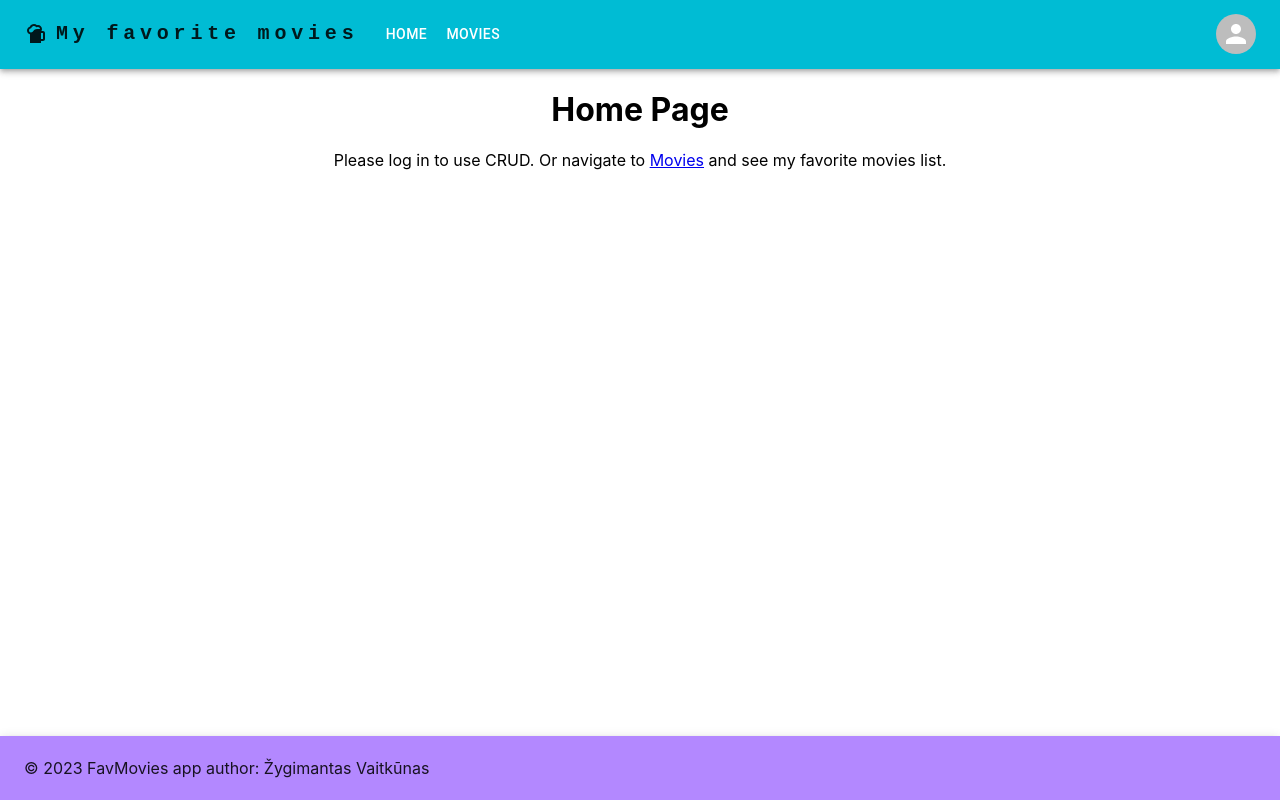
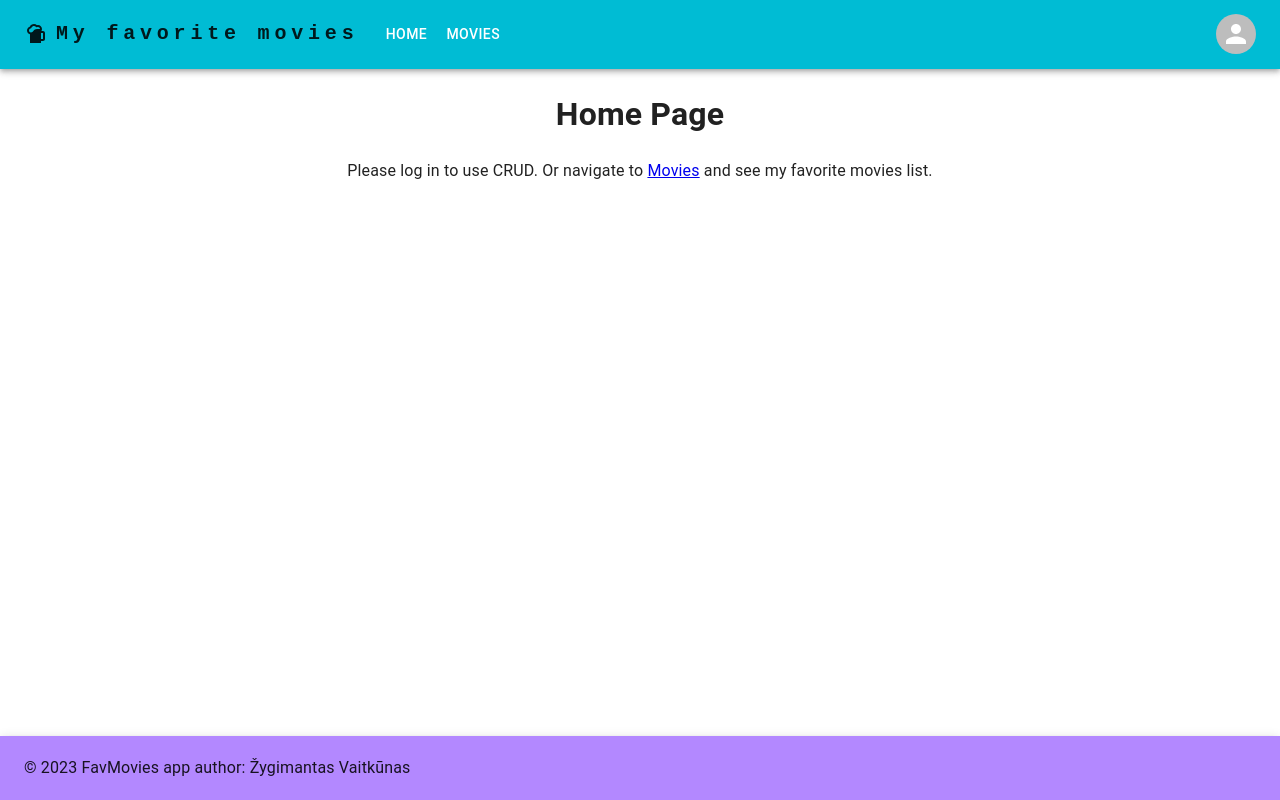
Before and after one commit to Zygisvaldo/Ababa-frontend, a React (Create React App) app: page / in a window 1280 px wide. Built offline with nearby package versions, Linux system fonts and the light colour scheme.

Commit message:
Wrapped routes in the container

```diff
--- a/src/App.tsx
+++ b/src/App.tsx
@@ -8,6 +8,7 @@ import MoviesPage from './pages/MoviesPage';
 import MovieDetailsPage from './pages/MovieDetailsPage';
 import { AuthPage } from './pages/AuthPage';
 import AuthProvider from './contexts/AuthContext';
+import SimpleContainer from './components/PageContainer'
 
 function App() {
   return (
@@ -15,12 +16,14 @@ function App() {
       <AuthProvider>
         <div className="App">
           <ResponsiveAppBar />
+            <SimpleContainer>
               <Routes>
                 <Route path="/" element={<HomePage/>} />
                 <Route path="/movies" element={<MoviesPage />} />
                 <Route path="/movies/:id" element={<MovieDetailsPage />} />
                 <Route path="/auth" element={<AuthPage />} />
               </Routes>
+            </SimpleContainer>
           <Footer />
         </div>
       </AuthProvider>
--- a/src/components/PageContainer.tsx
+++ b/src/components/PageContainer.tsx
@@ -1,6 +1,5 @@
 import * as React from 'react';
 import CssBaseline from '@mui/material/CssBaseline';
-import Box from '@mui/material/Box';
 import Container from '@mui/material/Container';
 
 interface SimpleContainerProps {
```
Lines whose indentation alone changed are shown as unchanged.
